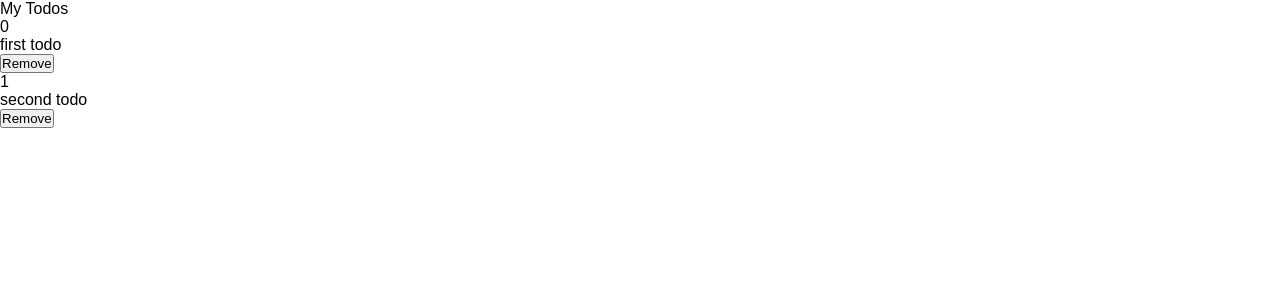
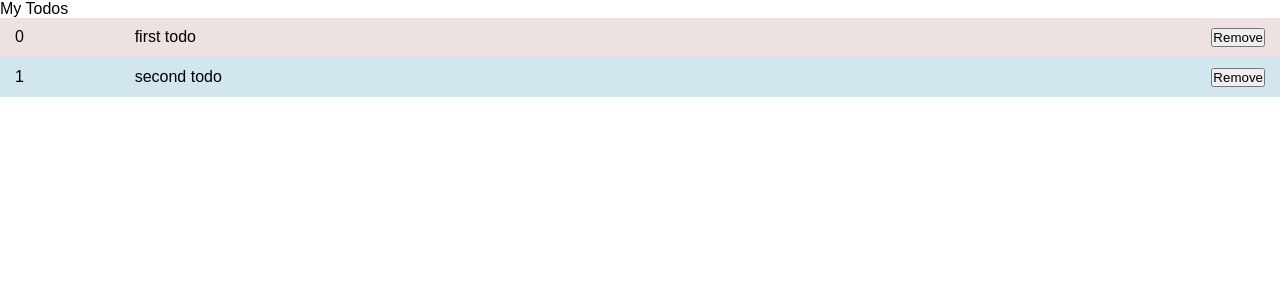
Before and after one commit to sudhansom/todo-angular, an Angular app: page / in a window 1280 px wide. Shown: the top 300 px of the page. Built offline with nearby package versions, Linux system fonts and the light colour scheme.

Commit message:
given style to id content for each todos

```diff
--- a/src/app/components/todos/todos.component.css
+++ b/src/app/components/todos/todos.component.css
@@ -0,0 +1,23 @@
+.todo {
+  display: flex;
+  padding: 10px 15px;
+  background-color: rgb(236, 226, 226);
+  border-bottom: 1px solid #ddd;
+}
+
+.todo:nth-child(even) {
+  background-color: rgb(209, 230, 237);
+}
+.todo:last-of-type {
+  border-bottom: 0;
+}
+
+.todo .id {
+  flex: 1 1 10%;
+}
+.todo .content {
+  flex: 1 1 90%;
+}
+.todo.done .content {
+  text-decoration: line-through;
+}
--- a/src/app/components/todos/todos.component.ts
+++ b/src/app/components/todos/todos.component.ts
@@ -15,7 +15,7 @@ export class TodosComponent implements OnInit {
     },
     {
       content: 'second todo',
-      completed: false,
+      completed: true,
     },
   ];
 
--- a/src/app/models/Todos.ts
+++ b/src/app/models/Todos.ts
@@ -1,4 +1,4 @@
 export class Todo {
   'content': string;
-  'completed': false;
+  'completed': boolean;
 }
```
